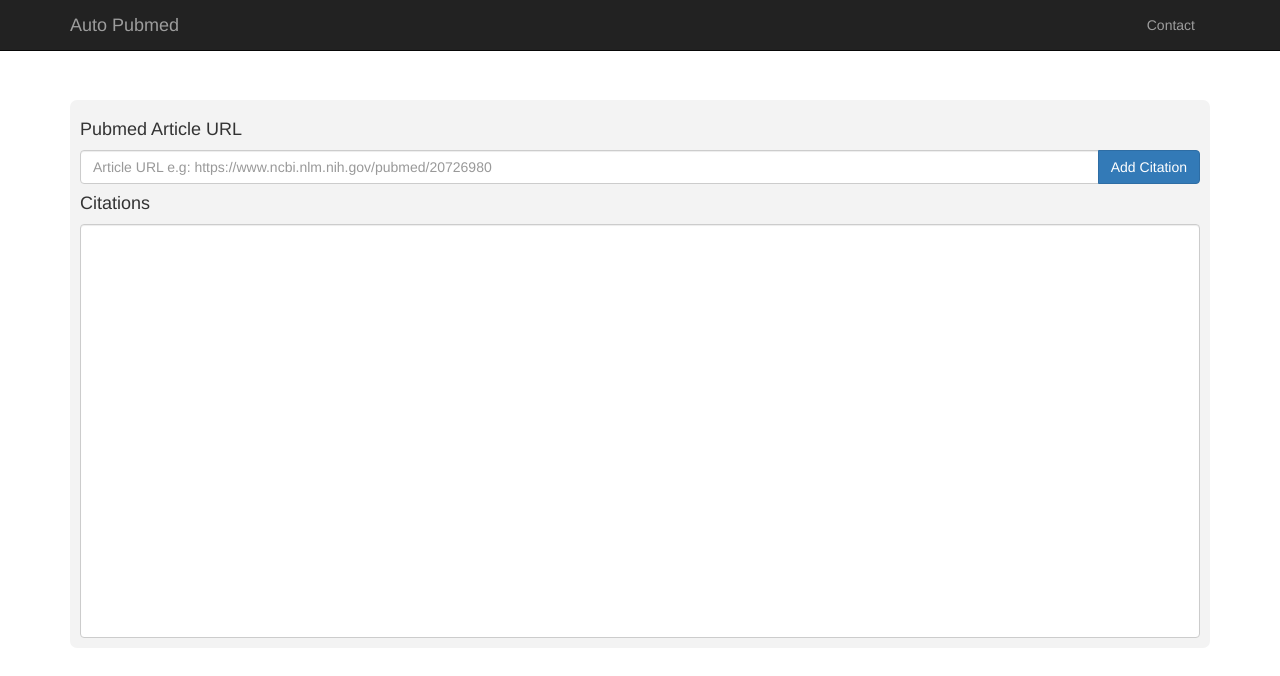
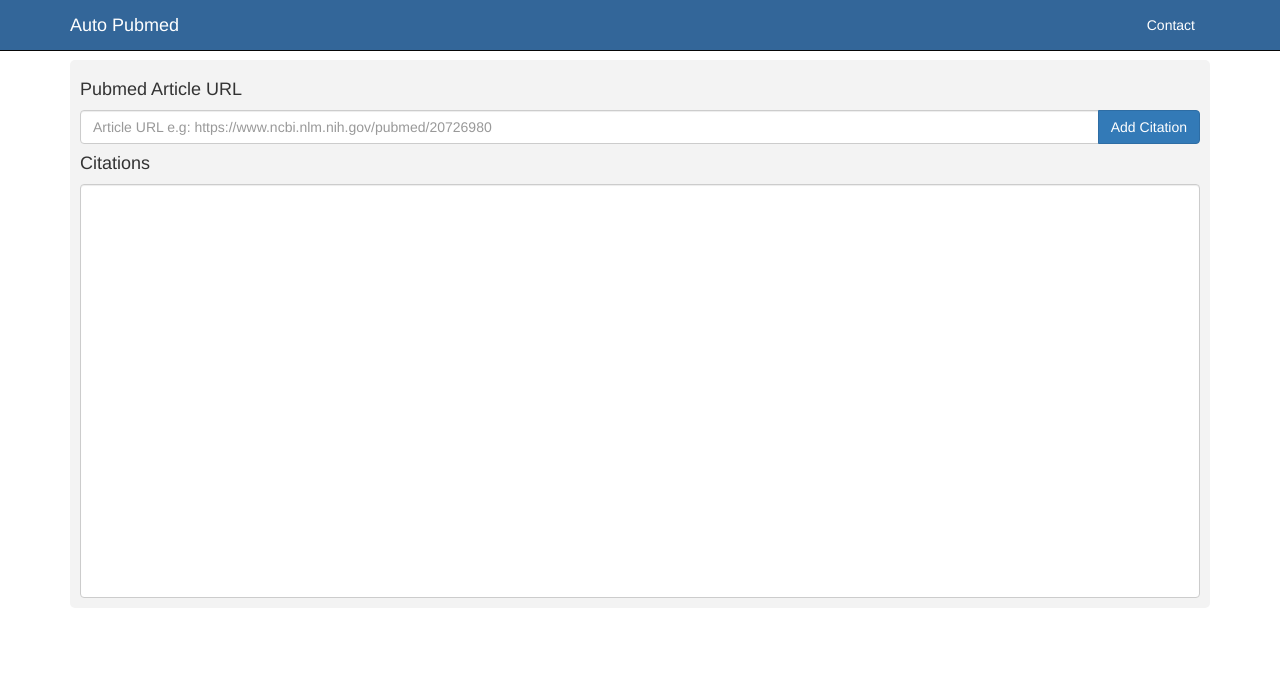
Before and after one commit to ananddpatel/auto-pubmed, a plain HTML site: page index.html in a window 1280 px wide. Drawn offline with nearby package versions, Linux system fonts and the light colour scheme.

Commit message:
changed the margin-top so its not too big. changed the navbar colors

```diff
--- a/css/starter-template.css
+++ b/css/starter-template.css
@@ -6,21 +6,28 @@ body {
   text-align: center;
 }
 
-textarea {
-    box-sizing: border-box;
-    resize: none;
-    margin-top: 5px;
+.navbar a {
+  color: white !important;
 }
 
-.container {
+.navbar a:hover {
+  color: #dadada !important;
+}
 
+.navbar {
+    background-color: #369;
 }
 
 fieldset {
 	background-color: #f3f3f3;
 	padding: 10px 10px 10px 10px;
-	margin-top: 50px;
-	border-radius: 7px;
+	margin-top: 10px;
+	border-radius: 5px;
+}
+textarea {
+    box-sizing: border-box;
+    resize: none;
+    margin-top: 5px;
 }
 
 #bib {
--- a/index.html
+++ b/index.html
@@ -36,7 +36,7 @@
         </div>
         <div id="navbar" class="collapse navbar-collapse">
           <ul class="nav navbar-nav">
-            <li><a data-toggle="modal" id="contact" data-target="#contactModal">Contact</a></li>
+            <li><a href="" data-toggle="modal" id="contact" data-target="#contactModal">Contact</a></li>
           </ul>
         </div><!--/.nav-collapse -->
       </div>
--- a/js/main.js
+++ b/js/main.js
@@ -4,15 +4,15 @@ var bib = $('#bib');
 var pubmedAPIUrl = 'https://eutils.ncbi.nlm.nih.gov/entrez/eutils/esummary.fcgi';
 var contact = $('#contact');
 
+contact.click(function(){
+	$('#contactModal').load('contact.html')
+});
+
 addbibBtn.click(function(){
 	if (urlInput.val()) {
 		var id = getArticleId(urlInput.val());
 		searchPubmed(id);
 	}
-});
-
-contact.click(function(){
-	$('#contactModal').load('contact.html')
 });
 
 function getArticleId(pubmedUrl){
```
